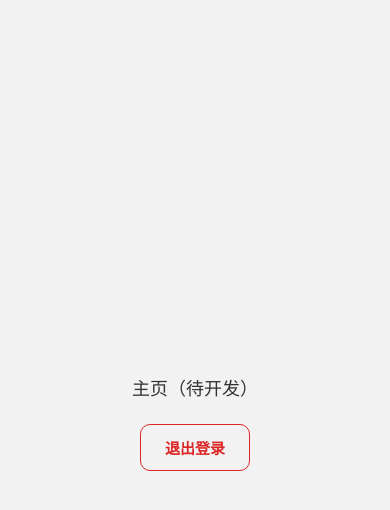
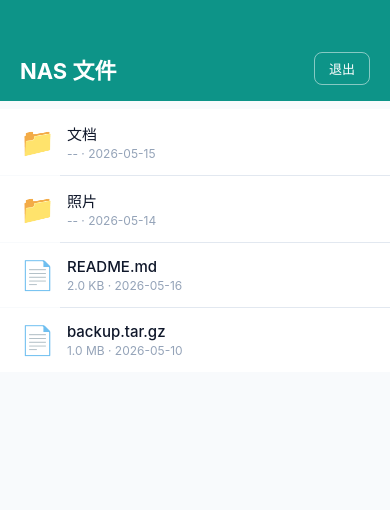
Before and after one commit to noetikalab/nas-app, a React Native app: screen /Home in a window 390 px wide. Shown: the top 510 px of the page. Built offline with nearby package versions, Linux system fonts and the light colour scheme.

Commit message:
feat(screen): build file list home screen with loading and error states

```diff
--- a/src/screens/HomeScreen.tsx
+++ b/src/screens/HomeScreen.tsx
@@ -1,38 +1,175 @@
-import React from 'react';
-import {View, Text, TouchableOpacity, StyleSheet} from 'react-native';
+import React, {useCallback, useEffect, useState} from 'react';
+import {
+  View,
+  Text,
+  FlatList,
+  TouchableOpacity,
+  StyleSheet,
+  ActivityIndicator,
+  RefreshControl,
+} from 'react-native';
 import type {NativeStackNavigationProp} from '@react-navigation/native-stack';
 import {storage} from '../storage/local';
+import {filesApi} from '../api/files';
+import type {FileItem} from '../types';
 import type {RootStackParamList} from '../navigation';
 
 type Props = {
   navigation: NativeStackNavigationProp<RootStackParamList, 'Home'>;
 };
 
+const TEAL = '#0D9488';
+const TEXT = '#0F172A';
+const MUTED = '#94A3B8';
+const BORDER = '#E2E8F0';
+const BG = '#F8FAFC';
+
+function formatSize(bytes: number): string {
+  if (bytes === 0) return '--';
+  if (bytes < 1024) return `${bytes} B`;
+  if (bytes < 1048576) return `${(bytes / 1024).toFixed(1)} KB`;
+  return `${(bytes / 1048576).toFixed(1)} MB`;
+}
+
+function formatDate(iso: string): string {
+  const d = new Date(iso);
+  const pad = (n: number) => String(n).padStart(2, '0');
+  return `${d.getFullYear()}-${pad(d.getMonth() + 1)}-${pad(d.getDate())}`;
+}
+
 export function HomeScreen({navigation}: Props) {
+  const [files, setFiles] = useState<FileItem[]>([]);
+  const [loading, setLoading] = useState(true);
+  const [refreshing, setRefreshing] = useState(false);
+  const [error, setError] = useState<string | null>(null);
+  const [username, setUsername] = useState('');
+
+  useEffect(() => {
+    storage.getUsername().then(u => setUsername(u ?? ''));
+    fetchFiles();
+  }, []);
+
+  const fetchFiles = async () => {
+    try {
+      setError(null);
+      const data = await filesApi.list();
+      setFiles(data);
+    } catch {
+      setError('Failed to load files');
+    } finally {
+      setLoading(false);
+      setRefreshing(false);
+    }
+  };
+
+  const onRefresh = useCallback(() => {
+    setRefreshing(true);
+    fetchFiles();
+  }, []);
+
   const handleLogout = async () => {
     await storage.clearAuth();
     navigation.replace('Login');
   };
 
+  const renderItem = ({item}: {item: FileItem}) => (
+    <View style={styles.row}>
+      <Text style={styles.icon}>{item.isDir ? '📁' : '📄'}</Text>
+      <View style={styles.fileInfo}>
+        <Text style={styles.fileName} numberOfLines={1}>
+          {item.name}
+        </Text>
+        <Text style={styles.fileMeta}>
+          {item.isDir ? '--' : formatSize(item.size)} · {formatDate(item.modifiedAt)}
+        </Text>
+      </View>
+    </View>
+  );
+
   return (
-    <View style={styles.container}>
-      <Text style={styles.text}>主页（待开发）</Text>
-      <TouchableOpacity style={styles.btn} onPress={handleLogout}>
-        <Text style={styles.btnText}>退出登录</Text>
-      </TouchableOpacity>
+    <View style={styles.root}>
+      {/* Header */}
+      <View style={styles.header}>
+        <View>
+          <Text style={styles.headerTitle}>NAS 文件</Text>
+          {username ? <Text style={styles.headerUser}>{username}</Text> : null}
+        </View>
+        <TouchableOpacity onPress={handleLogout} style={styles.logoutBtn}>
+          <Text style={styles.logoutText}>退出</Text>
+        </TouchableOpacity>
+      </View>
+
+      {/* Content */}
+      {loading ? (
+        <View style={styles.centered}>
+          <ActivityIndicator size="large" color={TEAL} />
+        </View>
+      ) : error ? (
+        <View style={styles.centered}>
+          <Text style={styles.errorText}>{error}</Text>
+          <TouchableOpacity style={styles.retryBtn} onPress={fetchFiles}>
+            <Text style={styles.retryText}>Retry</Text>
+          </TouchableOpacity>
+        </View>
+      ) : (
+        <FlatList
+          data={files}
+          keyExtractor={item => item.name}
+          renderItem={renderItem}
+          refreshControl={
+            <RefreshControl refreshing={refreshing} onRefresh={onRefresh} colors={[TEAL]} />
+          }
+          contentContainerStyle={files.length === 0 ? styles.centered : styles.list}
+          ItemSeparatorComponent={() => <View style={styles.separator} />}
+          ListEmptyComponent={<Text style={styles.emptyText}>暂无文件</Text>}
+        />
+      )}
     </View>
   );
 }
 
 const styles = StyleSheet.create({
-  container: {flex: 1, justifyContent: 'center', alignItems: 'center', gap: 24},
-  text: {fontSize: 18, color: '#333'},
-  btn: {
-    paddingHorizontal: 24,
-    paddingVertical: 12,
-    borderRadius: 10,
-    borderWidth: 1.5,
-    borderColor: '#DC2626',
+  root: {flex: 1, backgroundColor: BG},
+  header: {
+    backgroundColor: TEAL,
+    paddingTop: 52,
+    paddingBottom: 16,
+    paddingHorizontal: 20,
+    flexDirection: 'row',
+    justifyContent: 'space-between',
+    alignItems: 'flex-end',
   },
-  btnText: {color: '#DC2626', fontSize: 15, fontWeight: '600'},
+  headerTitle: {fontSize: 22, fontWeight: '700', color: '#fff'},
+  headerUser: {fontSize: 13, color: '#CCFBF1', marginTop: 2},
+  logoutBtn: {
+    paddingHorizontal: 14,
+    paddingVertical: 6,
+    borderRadius: 8,
+    borderWidth: 1,
+    borderColor: 'rgba(255,255,255,0.5)',
+  },
+  logoutText: {color: '#fff', fontSize: 13, fontWeight: '500'},
+  centered: {flex: 1, justifyContent: 'center', alignItems: 'center'},
+  list: {paddingVertical: 8},
+  row: {
+    flexDirection: 'row',
+    alignItems: 'center',
+    paddingHorizontal: 20,
+    paddingVertical: 14,
+    backgroundColor: '#fff',
+  },
+  icon: {fontSize: 28, marginRight: 12},
+  fileInfo: {flex: 1},
+  fileName: {fontSize: 15, fontWeight: '500', color: TEXT},
+  fileMeta: {fontSize: 12, color: MUTED, marginTop: 2},
+  separator: {height: 1, backgroundColor: BORDER, marginLeft: 60},
+  emptyText: {fontSize: 15, color: MUTED},
+  errorText: {fontSize: 15, color: '#DC2626', marginBottom: 12},
+  retryBtn: {
+    paddingHorizontal: 20,
+    paddingVertical: 8,
+    borderRadius: 8,
+    backgroundColor: TEAL,
+  },
+  retryText: {color: '#fff', fontSize: 14, fontWeight: '600'},
 });
```
